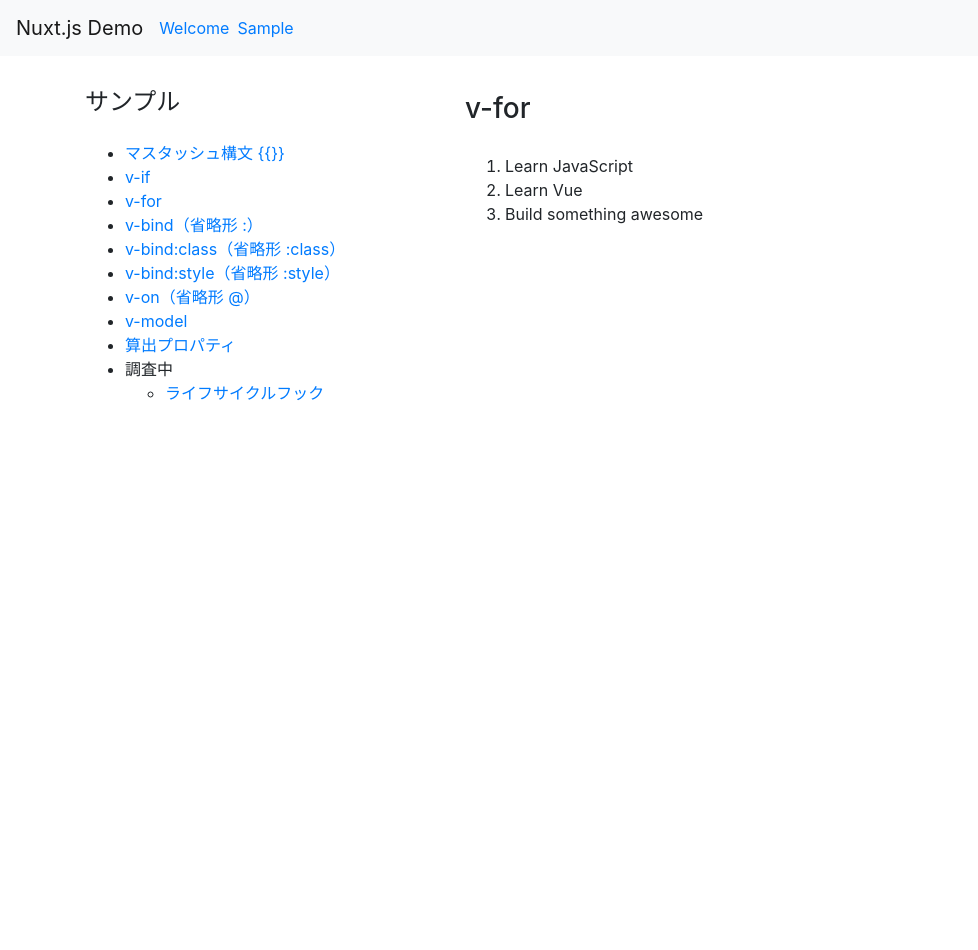
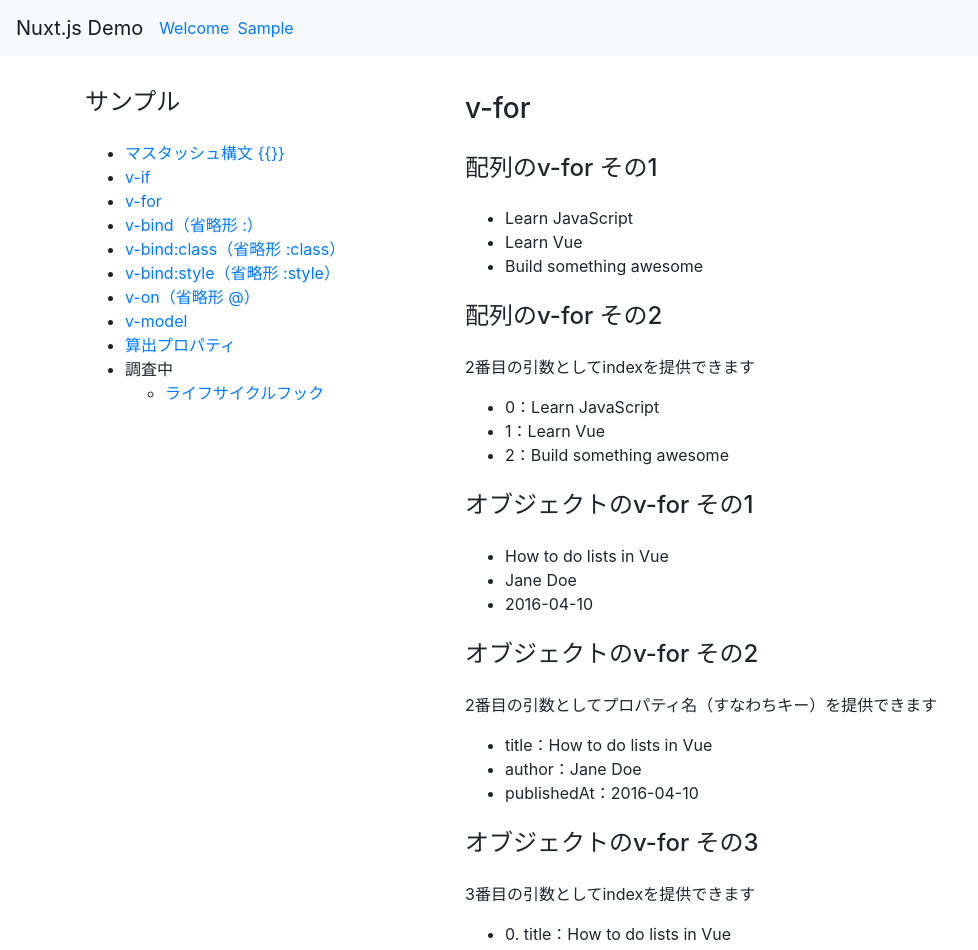
Before and after one commit to 0gravity000/nuxtdemo, a Nuxt app: page /sample/SampleVfor in a window 1280 px wide. Shown: the top 950 px of the page, without its empty margins (0-978 px from the left). Before the commit the page ends 800 px from the top, so only its background shows below. Built offline with nearby package versions, Linux system fonts and the light colour scheme.

Commit message:
v-forページを編集

```diff
--- a/pages/sample/SampleVfor.vue
+++ b/pages/sample/SampleVfor.vue
@@ -1,11 +1,44 @@
 <template>
   <div>
     <h3>v-for</h3>
-    <ol>
+    <h4>配列のv-for その1</h4>
+    <ul>
       <li v-for="todo in todos" :key="todo.text">
         {{ todo.text }}
       </li>
-    </ol>
+    </ul>
+    <h4>配列のv-for その2</h4>
+    <p>2番目の引数としてindexを提供できます</p>
+    <ul>
+      <li v-for="(todo, index) in todos" :key="todo.text">
+        {{ index }}：{{ todo.text }}
+      </li>
+    </ul>
+
+    <h4>オブジェクトのv-for その1</h4>
+    <ul>
+      <li v-for="value in object" :key="value">
+        {{ value }}
+      </li>
+    </ul>
+
+    <h4>オブジェクトのv-for その2</h4>
+    <p>2番目の引数としてプロパティ名（すなわちキー）を提供できます</p>
+    <ul>
+      <li v-for="(value, name) in object" :key="value">
+        {{ name }}：{{ value }}
+      </li>
+    </ul>
+
+    <h4>オブジェクトのv-for その3</h4>
+    <p>3番目の引数としてindexを提供できます</p>
+    <ul>
+      <li v-for="(value, name, index) in object" :key="value">
+        {{ index }}. {{ name }}：{{ value }}
+      </li>
+    </ul>
+    <p>オブジェクトを反復処理するとき、順序は Object.keys() の列挙順のキーに基づいており、全ての JavaScript エンジンの実装で一貫性が保証されていません。</p>
+    <a :href="keyattrlink">key属性の詳細な使い方 key API ドキュメント </a>
   </div>
 </template>
 
@@ -18,7 +51,13 @@ export default {
         { text: 'Learn JavaScript' },
         { text: 'Learn Vue' },
         { text: 'Build something awesome' }
-      ]
+      ],
+      object: {
+        title: 'How to do lists in Vue',
+        author: 'Jane Doe',
+        publishedAt: '2016-04-10'
+      },
+      keyattrlink: 'https://jp.vuejs.org/v2/api/#key'
     }
   }
 }
```
